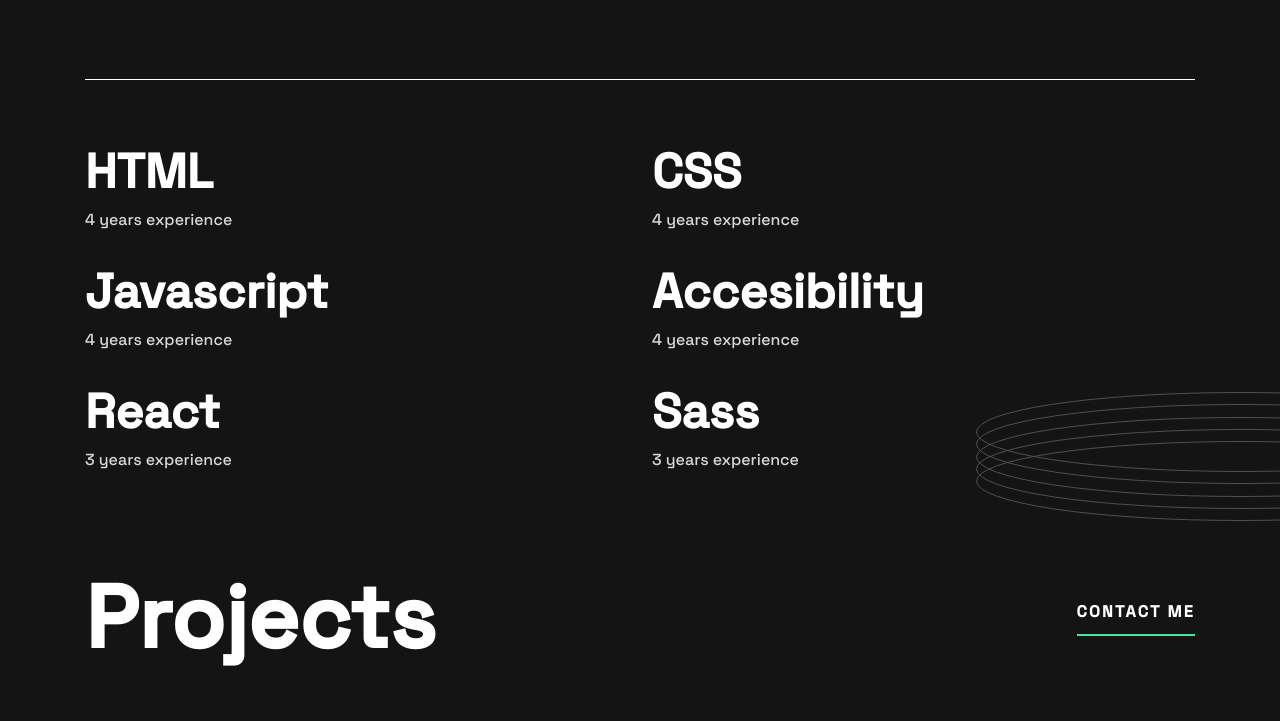
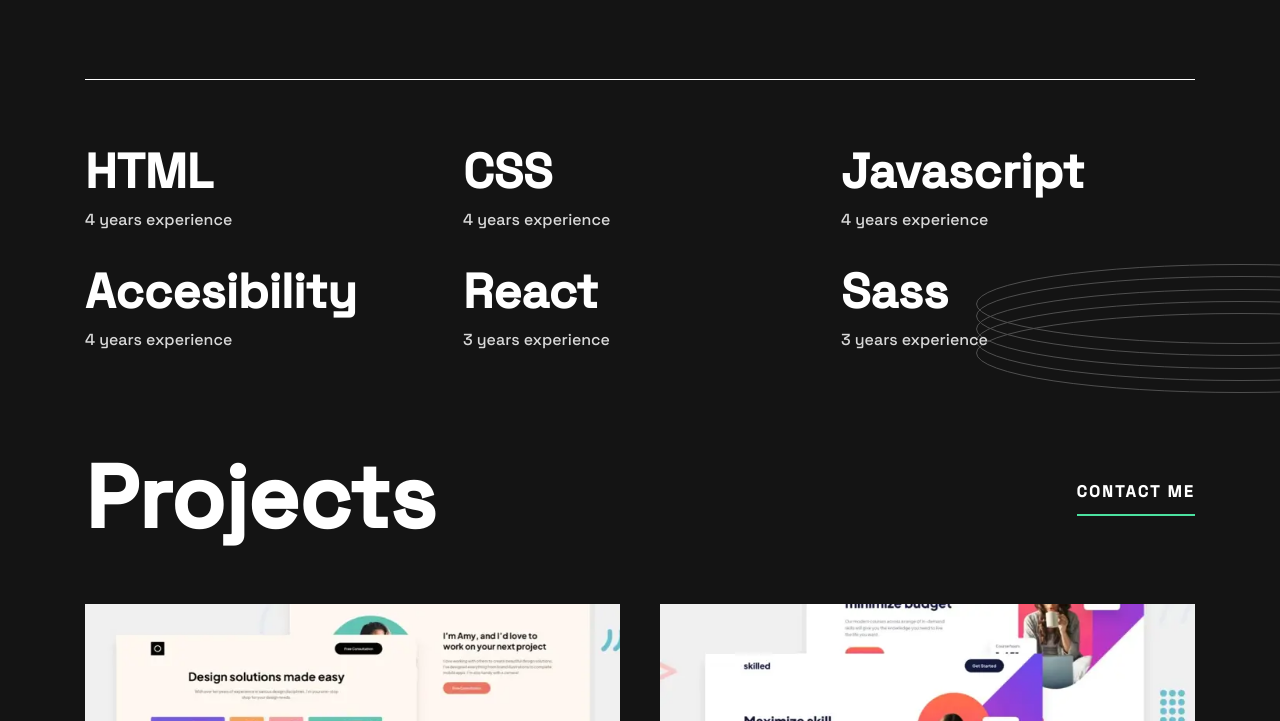
Before and after one commit to vovlasl/fm-portfolio, a website built with Vite: page index.html in a window 1280 px wide. Shown: the part 720-1441 px from the top of the page. Built offline with nearby package versions, Linux system fonts and the light colour scheme.

Commit message:
desktop view port three columns on skills + favicon

```diff
--- a/index.html
+++ b/index.html
@@ -6,7 +6,8 @@
 
     <link rel="stylesheet" href="style.css">
 
-    <title></title>
+    <title>Adam Keyes | Portfolio</title>
+    <link rel="icon" type="image/x-icon" href="./resources/images/favicon-32x32.png">
 
     <link rel="preconnect" href="https://fonts.googleapis.com">
     <link rel="preconnect" href="https://fonts.gstatic.com" crossorigin>
--- a/style.css
+++ b/style.css
@@ -260,12 +260,12 @@
 
   .skills-container::after {
     width: 19rem;
-    top: 64rem;
+    top: 56rem;
   }
 
   .contact-form::after {
     width: 21rem;
-    top: 208rem;
+    top: 200rem;
   }
 }
 
@@ -599,6 +599,12 @@
     margin-right: 0;
   }
 
+  .skills-container {
+    grid-template-columns: 1fr 1fr 1fr;
+
+    margin: 3.5rem 0 3.5rem 0;
+  }
+
   h1 .line-break-tablet::after{
     content: "";
     white-space: normal;
```
